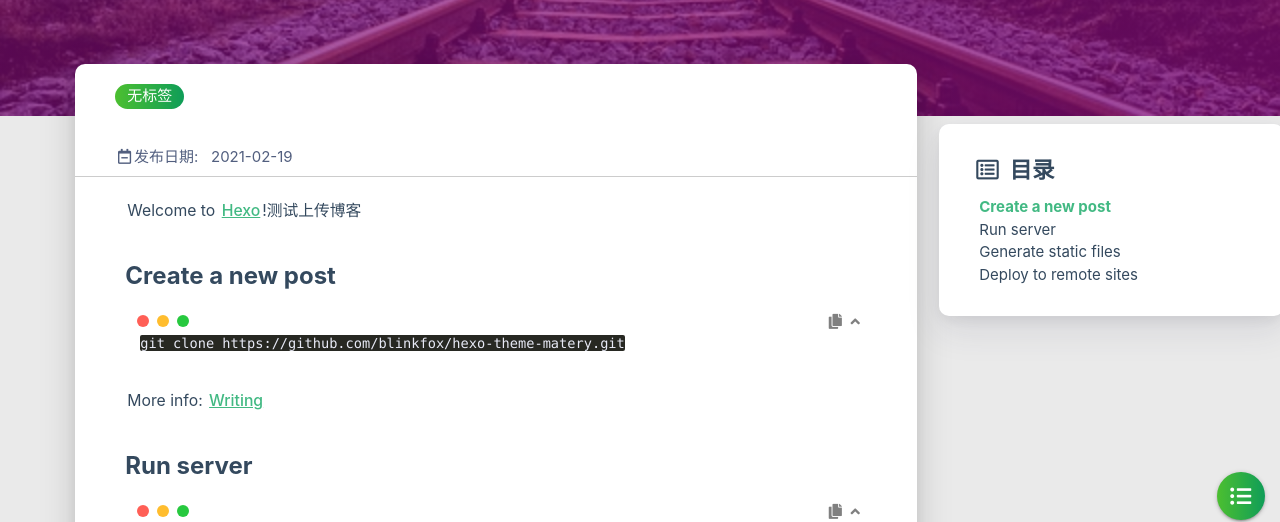
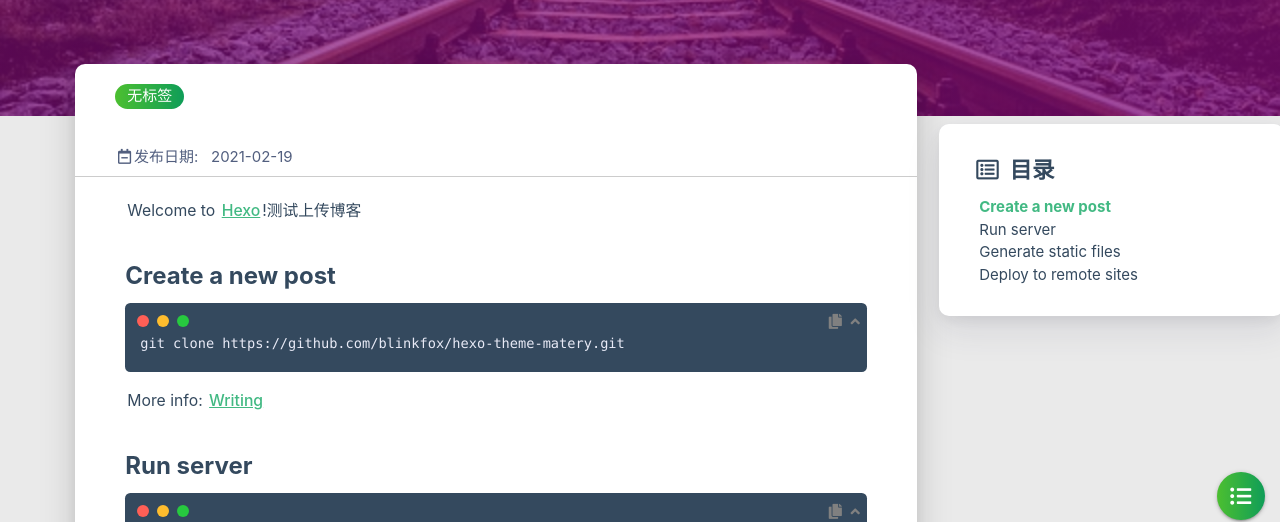
Before and after one commit to ghostzhai/ghostzhai.github.io, a plain HTML site: page 2021/02/19/hello-world/index.html in a window 1280 px wide. Shown: the part 204-726 px from the top of the page. Drawn offline with Linux system fonts and the light colour scheme; some packages are replaced by stand-ins of ours; no server answers; a script that the page names is missing.

Commit message:
Site updated: 2021-02-20 15:36:56

```diff
--- a/css/my.css
+++ b/css/my.css
@@ -1 +1,7 @@
 /* Here is your custom css styles. */
+pre {
+    background: #34495e !important;
+}
+pre code {
+    background: #34495e !important;
+}
```
